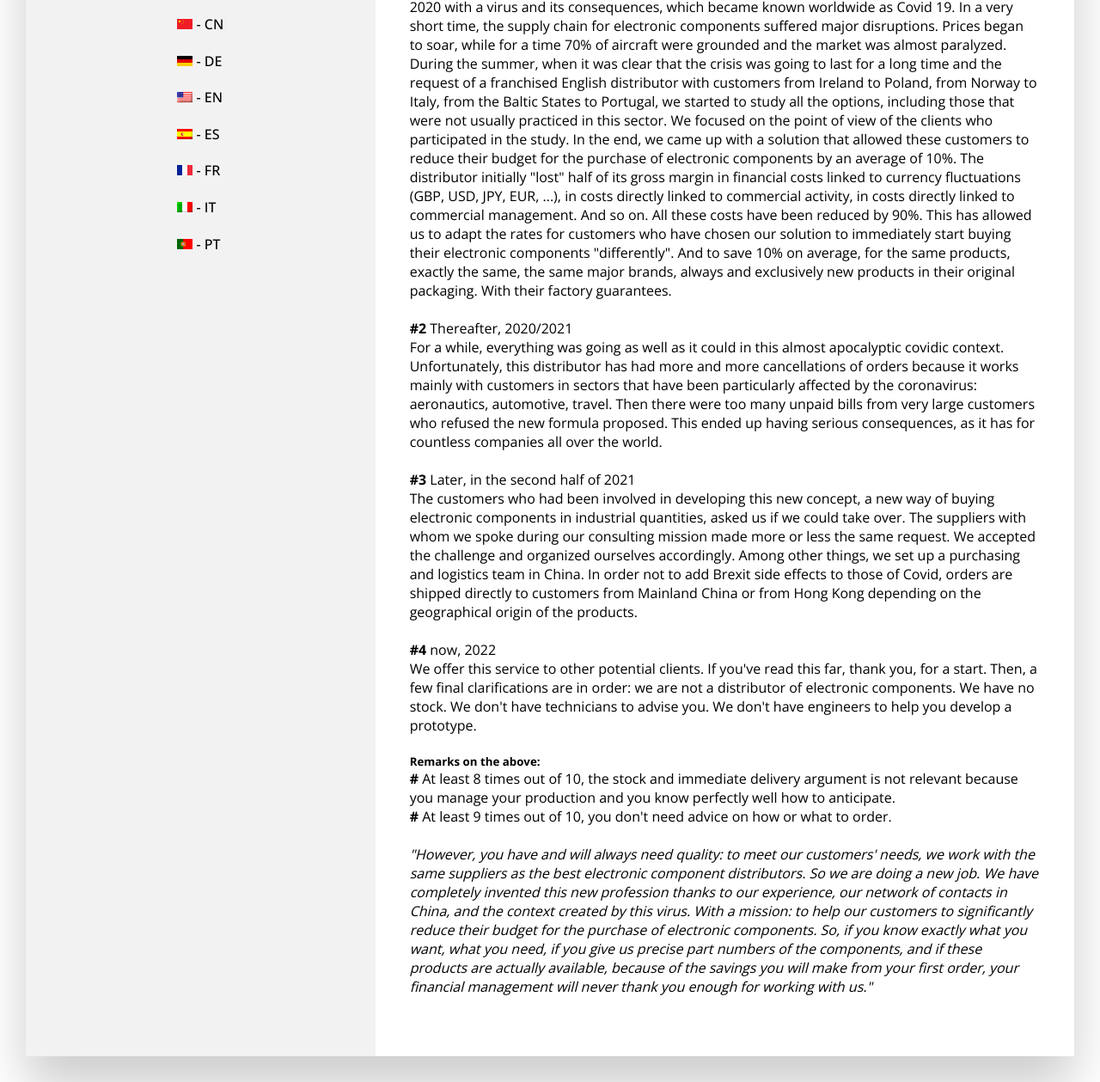
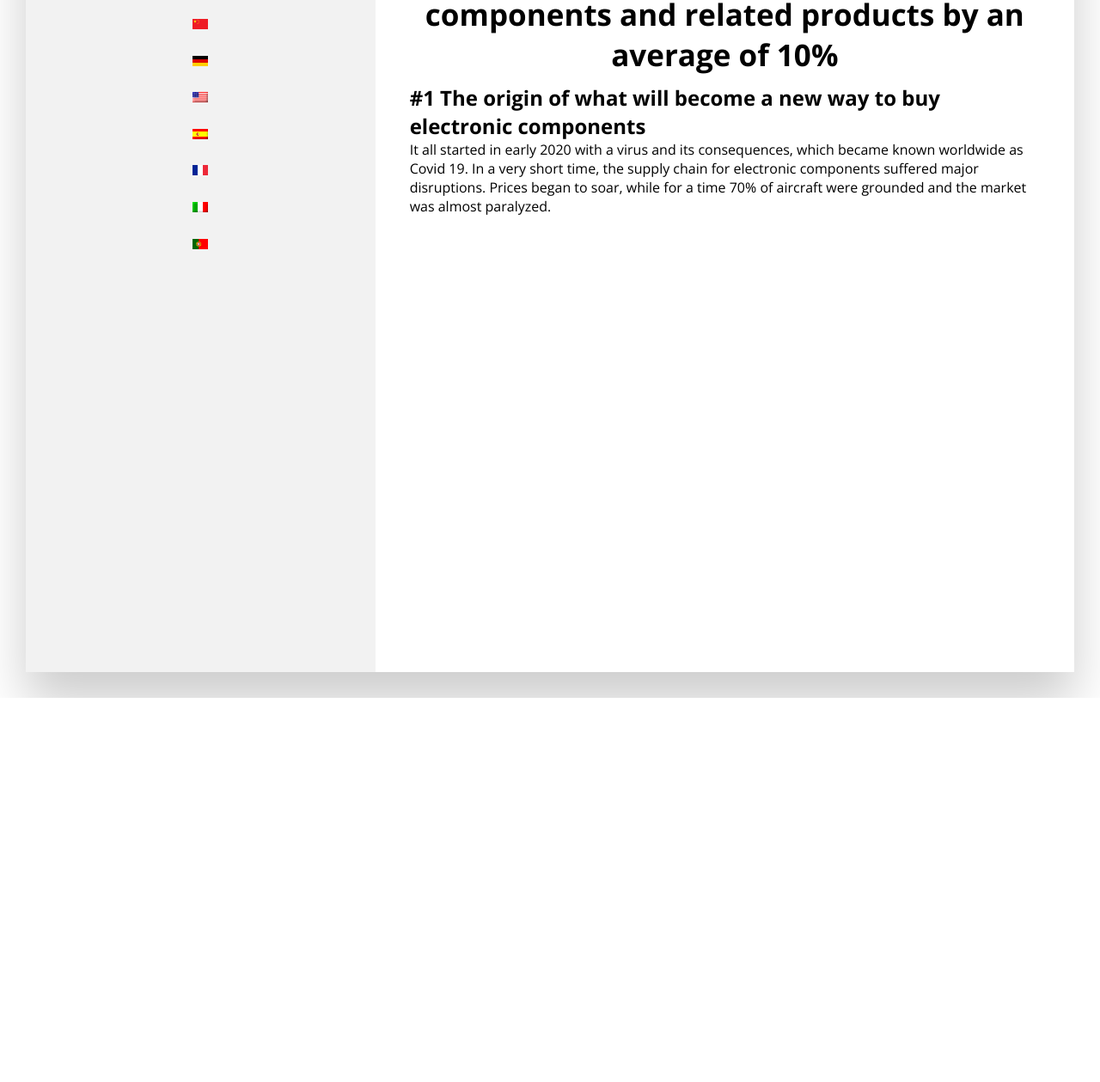
Before and after one commit to Tania415/order-01, a plain HTML site: page index.html in a window 1280 px wide. Shown: the part 248-1507 px from the top of the page at 86% size. After the commit the page ends 1060 px from the top, so only its background shows below. Drawn offline with nearby package versions, Linux system fonts and the light colour scheme.

Commit message:
Update index.html

```diff
--- a/index.html
+++ b/index.html
@@ -21,31 +21,31 @@
 
              <div class="flag-7">
   			   <span><a class="item-flag" href="#">
-  			   	<img src="img/C-N.png"> - CN </a>
+  			   	<img src="img/C-N.png"> </a>
   			   </span><br>
 
                <span><a class="item-flag" href="#">
-               	<img src="img/D-E-D.png"> - DE </a>
+               	<img src="img/D-E-D.png"> </a>
                </span><br>
 
                <span><a class="item-flag" href="#">
-               	<img src="img/EN.png"> - EN </a>
+               	<img src="img/EN.png"> </a>
                </span><br>
 
                <span><a class="item-flag" href="#">
-               	<img src="img/ES.png"> - ES </a>
+               	<img src="img/ES.png"> </a>
                </span><br>
 
                <span><a class="item-flag" href="#">
-               	<img src="img/F-R.png"> - FR </a>
+               	<img src="img/F-R.png"> </a>
                </span><br>
 
                <span><a class="item-flag" href="#">
-               	<img src="img/IT.png"> - IT </a>
+               	<img src="img/IT.png"> </a>
                </span><br>
 
                <span><a class="item-flag" href="#">
-               	<img src="img/P-T.png"> - PT </a>
+               	<img src="img/P-T.png"> </a>
                </span>
              </div>
 
@@ -56,62 +56,15 @@
   	<div class="right-side">
   	  <div class="right-item">
   	  	<div class="bg-cont">
-  	  		<h1>Our Mission</h1>
-  	  		<h4>To help our customers increase their margins by reducing their purchasing budget for electronic components and related products by an average of 10%.</h4><br>
 
-  	  		 <p>
-  	  		   <b>#1</b> The origin of what will become a new way to buy electronic components
-               It all started in early 2020 with a virus and its consequences, which became known worldwide as Covid 19. In a very short time, the supply chain for electronic components suffered major disruptions. Prices began to soar, while for a time 70% of aircraft were grounded and the market was almost paralyzed.
+  	  	<h1>Our mission: to help our customers increase their margins by reducing their purchasing budget for electronic components and related products by an average of 10%</h1>
 
-               During the summer, when it was clear that the crisis was going to last for a long time and the request of a franchised English distributor with customers from Ireland to Poland, from Norway to Italy, from the Baltic States to Portugal, we started to study all the options, including those that were not usually practiced in this sector. We focused on the point of view of the clients who participated in the study. In the end, we came up with a solution that allowed these customers to reduce their budget for the purchase of electronic components by an average of 10%.
+             <h2>#1 The origin of what will become a new way to buy electronic components</h2>
 
-               The distributor initially "lost" half of its gross margin in financial costs linked to currency fluctuations (GBP, USD, JPY, EUR, ...), in costs directly linked to commercial activity, in costs directly linked to commercial management. And so on. All these costs have been reduced by 90%. This has allowed us to adapt the rates for customers who have chosen our solution to immediately start buying their electronic components "differently". And to save 10% on average, for the same products, exactly the same, the same major brands, always and exclusively new products in their original packaging. With their factory guarantees.
+             <p>It all started in early 2020 with a virus and its consequences, which became known worldwide as Covid 19. In a very short time, the supply chain for electronic components suffered major disruptions. Prices began to soar, while for a time 70% of aircraft were grounded and the market was almost paralyzed.</p>
 
-             </p><br>
 
-             <p>
-              <b>#2</b> Thereafter, 2020/2021<br>
-
-              For a while, everything was going as well as it could in this almost apocalyptic covidic context.
-
-              Unfortunately, this distributor has had more and more cancellations of orders because it works mainly with customers in sectors that have been particularly affected by the coronavirus: aeronautics, automotive, travel.
-
-              Then there were too many unpaid bills from very large customers who refused the new formula proposed. This ended up having serious consequences, as it has for countless companies all over the world.</p><br>
-
-              <p>
-              	<b>#3</b> Later, in the second half of 2021<br>
-
-               The customers who had been involved in developing this new concept, a new way of buying electronic components in industrial quantities, asked us if we could take over.
-
-               The suppliers with whom we spoke during our consulting mission made more or less the same request.
-
-               We accepted the challenge and organized ourselves accordingly. Among other things, we set up a purchasing and logistics team in China. In order not to add Brexit side effects to those of Covid, orders are shipped directly to customers from Mainland China or from Hong Kong depending on the geographical origin of the products.
-              </p><br>
-
-              <p>
-              	<b>#4</b> now, 2022<br>
-
-                We offer this service to other potential clients.
-
-                If you've read this far, thank you, for a start. Then, a few final clarifications are in order: we are not a distributor of electronic components. We have no stock. We don't have technicians to advise you. We don't have engineers to help you develop a prototype.
-
-              </p><br>
-              <div class="text0">
-              <h5>Remarks on the above:</h5>
-               <p><b>#</b> At least 8 times out of 10, the stock and immediate delivery argument is not relevant because you manage your production and you know perfectly well how to anticipate.<br>
-
-                 <b>#</b> At least 9 times out of 10, you don't need advice on how or what to order.
-               </p><br>
-
-               <p><i>"However, you have and will always need quality: to meet our customers' needs, we work with the same suppliers as the best electronic component distributors.
-
-               So we are doing a new job. We have completely invented this new profession thanks to our experience, our network of contacts in China, and the context created by this virus. With a mission: to help our customers to significantly reduce their budget for the purchase of electronic components.
-
-               So, if you know exactly what you want, what you need, if you give us precise part numbers of the components, and if these products are actually available, because of the savings you will make from your first order, your financial management will never thank you enough for working with us."
-             </i></p>
-            </div>
-
-  	  	</div>
+  	   </div>
   	  </div>
   	</div>
   </div>
```
